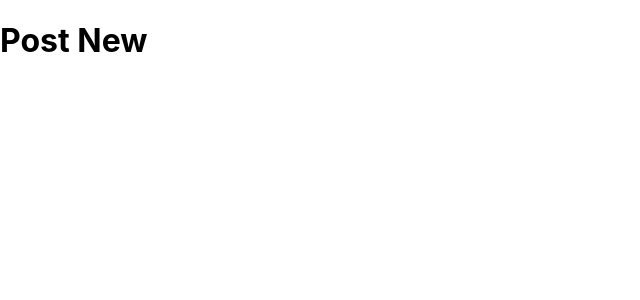
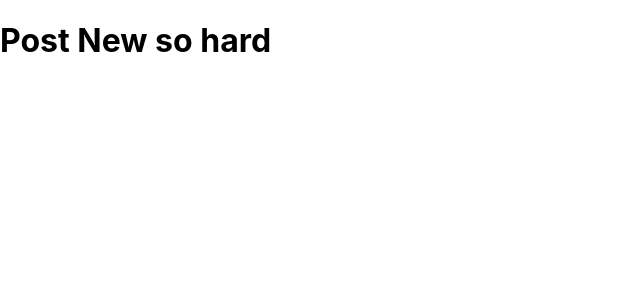
Before and after one commit to SEANsomething/Help_Me_Board, a React (Create React App) app: page /post/new in a window 1280 px wide. Shown: the top 300 px of the page, without its empty margins (0-640 px from the left). Built offline with nearby package versions, Linux system fonts and the light colour scheme; the HTML template or start-up script is replaced by a standard one.

Commit message:
post_index_글씨추가

```diff
--- a/src/pages/posts/index.jsx
+++ b/src/pages/posts/index.jsx
@@ -1,5 +1,5 @@
 export default function PostNew() {
 	return <>
-		<h1>Post New</h1>
+		<h1>Post New so hard</h1>
 	</>;
 }
```
